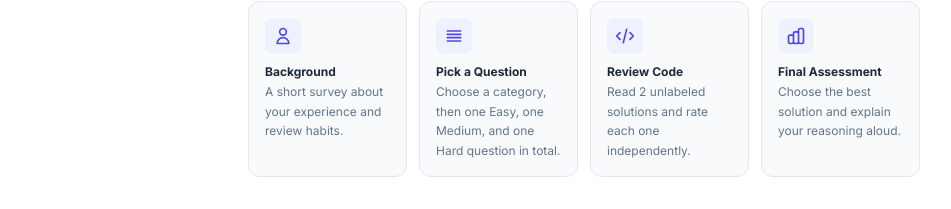
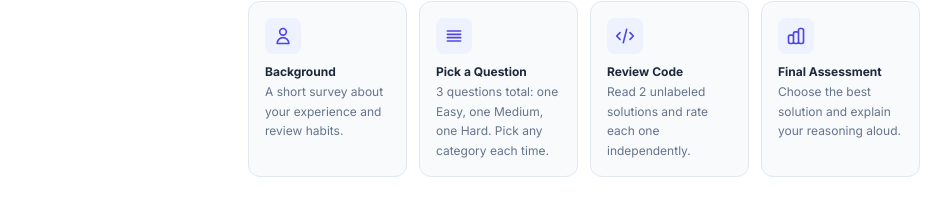
Before and after one commit to chandannaidu6/AI_trust, a React (Vite) app: page / in a window 1280 px wide. Shown: the part 432-641 px from the top of the page, without its empty margins (56-1007 px from the left). Built offline with nearby package versions, Linux system fonts and the light colour scheme.

Commit message:
Simplify "Pick a Question" step copy on the home page
Co-Authored-By: Claude Sonnet 5 <noreply@anthropic.com>

```diff
--- a/src/pages/LandingPage.tsx
+++ b/src/pages/LandingPage.tsx
@@ -21,7 +21,7 @@ const STEPS = [
       </svg>
     ),
     title: 'Pick a Question',
-    desc: 'Choose a category, then one Easy, one Medium, and one Hard question in total.',
+    desc: '3 questions total: one Easy, one Medium, one Hard. Pick any category each time.',
   },
   {
     icon: (
```
